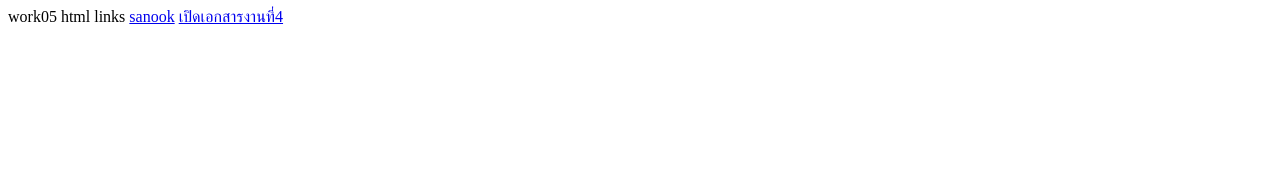
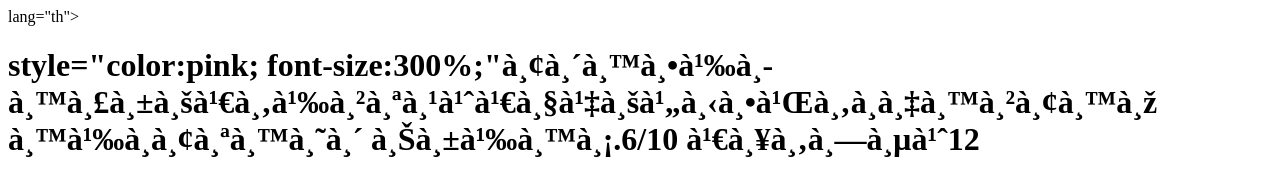
Before and after one commit to 40885/noppadol, a plain HTML site: page Index.html in a window 1280 px wide. Drawn offline with Linux system fonts and the light colour scheme.

Commit message:
Update Index.html

```diff
--- a/Index.html
+++ b/Index.html
@@ -1,19 +1,10 @@
-<!DOCTYPE html>
-<html lang="html">
-<head>
-<meta charset="utf-8"
-<title>work05 html links </title>
-</head>
-<body>
-<a href="c1superstar-cupola-10316236_640a>
-
-<a href="https://www.sanook.com"
-target="_blank">sanook</a>
-
-
-<a href="work04-610-12.html"
-target="_blank">เปิดเอกสารงานที่4</a>
-
-
-</body>
-</html>
+<DOCTYPE html>
+  <html> lang="th">
+  <head>
+   <meta charset="uft-8">
+   <title>ยินดีต้อนรับ</title>
+  </head>
+  <body>
+   <h1> style="color:pink; font-size:300%;"ยินต้อนรับเข้าสู่เว็บไซต์ของนายนพ น้อยสนธิ ชั้นม.6/10 เลขที่12</h1>
+  </body>
+  </html>
```
